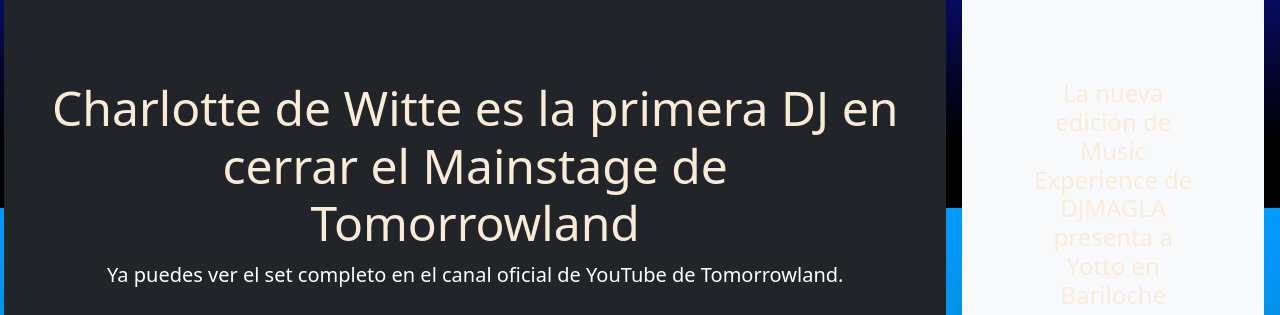
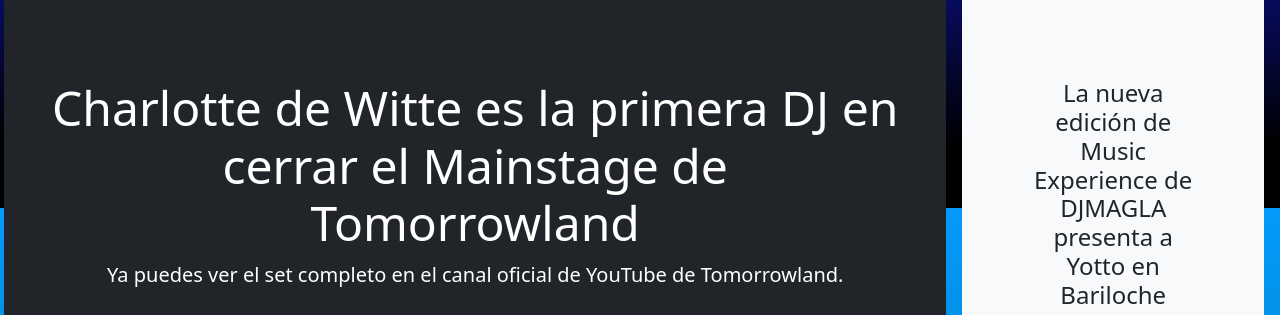
Before and after one commit to jereacosta/la-estacion, a plain HTML site: page radio.html in a window 1280 px wide. Shown: the part 592-907 px from the top of the page. Drawn offline with nearby package versions, Linux system fonts and the light colour scheme.

Commit message:
fixed text color

```diff
--- a/css/estilos.css
+++ b/css/estilos.css
@@ -187,13 +187,11 @@
   transition: transform 0.2s;
 }
 .display-5 {
-  color: antiquewhite;
   transition: transform 0.2s;
 }
 .display-5:hover {
   transform: scale(1.1);
   text-decoration: none;
-  color: antiquewhite;
 }
 
 .yotto {
```
